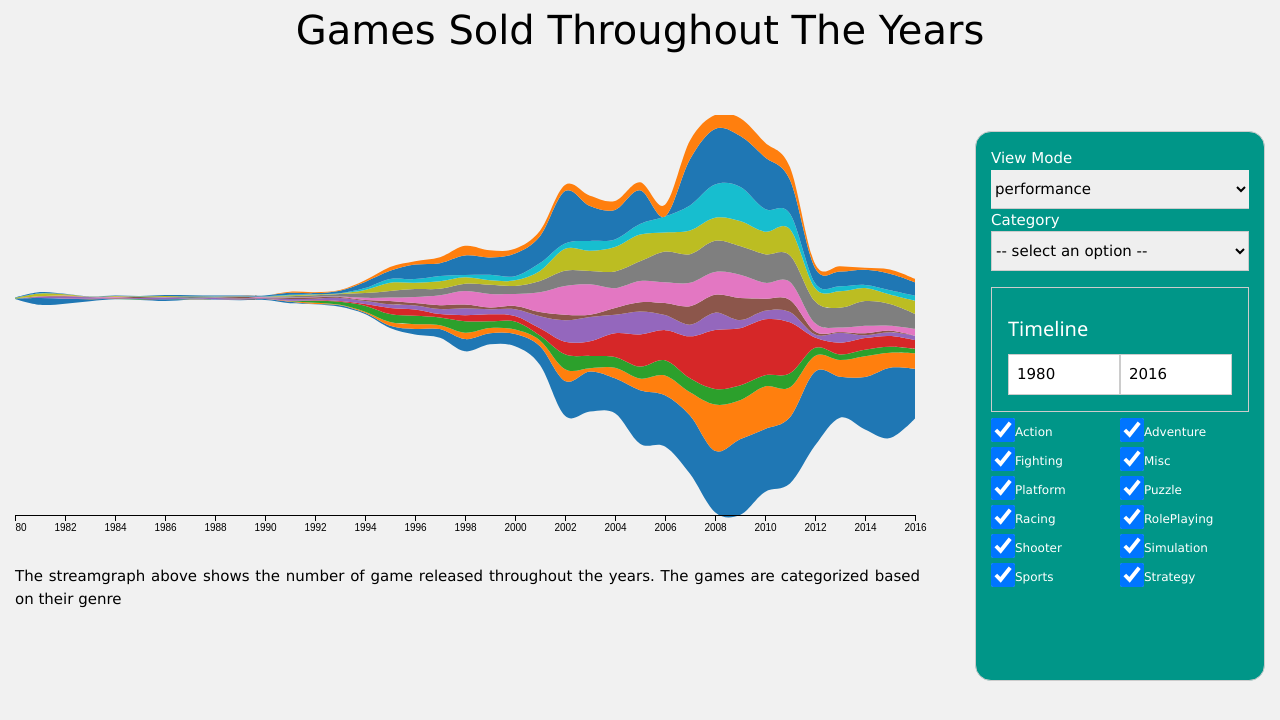
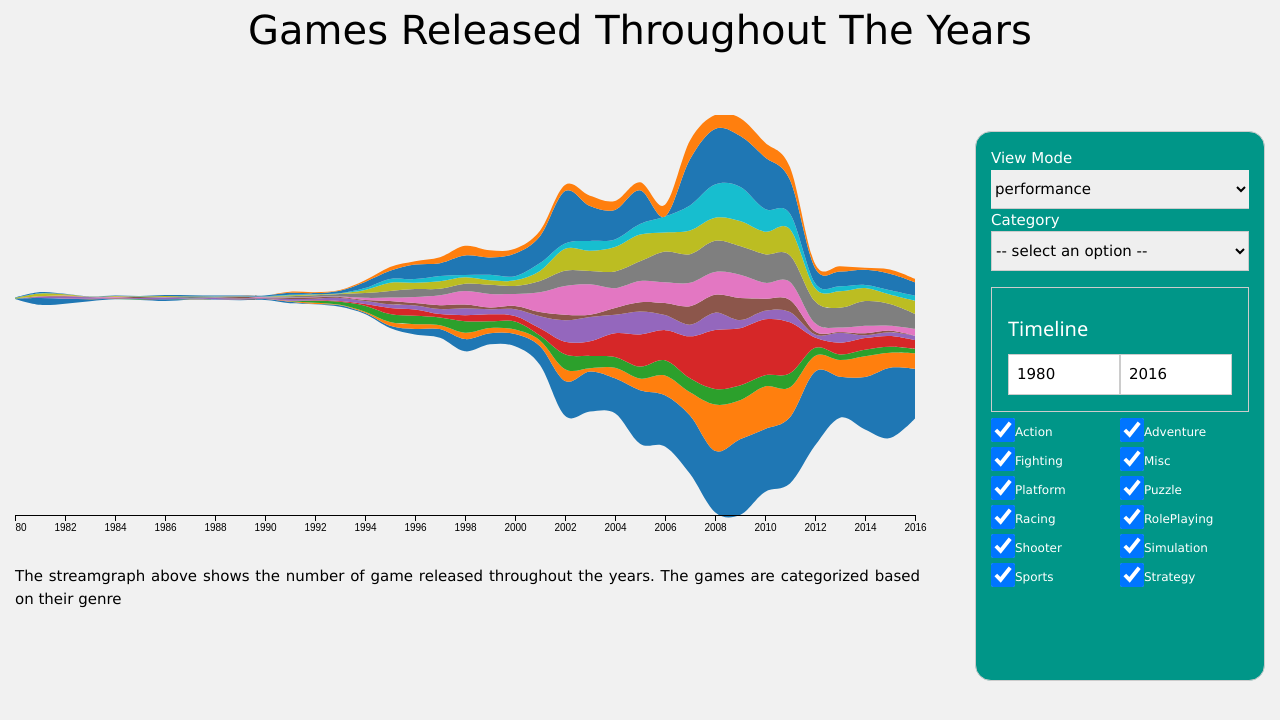
Before and after one commit to monstergelo/monstergelo.github.io, a plain HTML site: page index.html in a window 1280 px wide. Drawn offline with nearby package versions, Linux system fonts and the light colour scheme.

Commit message:
add complete narration

```diff
--- a/index.html
+++ b/index.html
@@ -99,114 +99,114 @@
 async function main(){
 	var supplementary = {
 		'action':{
-			'narration': 'dummy0',
-			'title': 'title dummy0'
+			'title': 'Action Games Released Throughout The Years',
+			'narration': 'The streamgraph above shows the number of game released throughout the years. The games shown are only games categorized as action game. The data are categorized based on their sales performance'
 		},
 		'adventure':{
-			'narration': 'dummy1',
-			'title': 'title dummy1'
+			'title': 'Adventure Games Released Throughout The Years',
+			'narration': 'The streamgraph above shows the number of game released throughout the years. The games shown are only games categorized as adventure game. The data are categorized based on their sales performance'
 		},
 		'fighting':{
-			'narration': 'dummy2',
-			'title': 'title dummy2'
+			'title': 'Fighting Games Released Throughout The Years',
+			'narration': 'The streamgraph above shows the number of game released throughout the years. The games shown are only games categorized as fighting game. The data are categorized based on their sales performance'
 		},
 		'misc':{
-			'narration': 'dummy3',
-			'title': 'title dummy3'
+			'title': 'Miscellaneous Games Released Throughout The Years',
+			'narration': 'The streamgraph above shows the number of game released throughout the years. The games shown are only games outside defined category(action, adventure, fighting, platformer, puzzle, racing, roleplating, shooter, simulation, sport, strategy). The data are categorized based on their sales performance'
 		},
 		'platformer':{
-			'narration': 'dummy4',
-			'title': 'title dummy4'
+			'title': 'Platformer Games Released Throughout The Years',
+			'narration': 'The streamgraph above shows the number of game released throughout the years. The games shown are only games categorized as platformer game. The data are categorized based on their sales performance'
 		},
 		'puzzle':{
-			'narration': 'dummy5',
-			'title': 'title dummy5'
+			'title': 'Puzzle Games Released Throughout The Years',
+			'narration': 'The streamgraph above shows the number of game released throughout the years. The games shown are only games categorized as puzzle game. The data are categorized based on their sales performance'
 		},
 		'racing':{
-			'narration': 'dummy6',
-			'title': 'title dummy6'
+			'title': 'Racing Games Released Throughout The Years',
+			'narration': 'The streamgraph above shows the number of game released throughout the years. The games shown are only games categorized as racing game. The data are categorized based on their sales performance'
 		},
 		'roleplaying':{
-			'narration': 'dummy7',
-			'title': 'title dummy7'
+			'title': 'Role-Playing Games Released Throughout The Years',
+			'narration': 'The streamgraph above shows the number of game released throughout the years. The games shown are only games categorized as roleplaying game. The data are categorized based on their sales performance'
 		},
 		'shooter':{
-			'narration': 'dummy8',
-			'title': 'title dummy8'
+			'title': 'Shooter Games Released Throughout The Years',
+			'narration': 'The streamgraph above shows the number of game released throughout the years. The games shown are only games categorized as shooter game. The data are categorized based on their sales performance'
 		},
 		'simulation':{
-			'narration': 'dummy9',
-			'title': 'title dummy9'
+			'title': 'Simulation Games Released Throughout The Years',
+			'narration': 'The streamgraph above shows the number of game released throughout the years. The games shown are only games categorized as simulation game. The data are categorized based on their sales performance'
 		},
 		'sport':{
-			'narration': 'dummy10',
-			'title': 'title dummy10'
+			'title': 'Sport Games Released Throughout The Years',
+			'narration': 'The streamgraph above shows the number of game released throughout the years. The games shown are only games categorized as sport game. The data are categorized based on their sales performance'
 		},
 		'strategy':{
-			'narration': 'dummy11',
-			'title': 'title dummy11'
+			'title': 'Strategy Games Released Throughout The Years',
+			'narration': 'The streamgraph above shows the number of game released throughout the years. The games shown are only games categorized as strategy game. The data are categorized based on their sales performance'
 		},
 		'all sales':{
-			'title': 'Games Sold Throughout The Years',
+			'title': 'Games Released Throughout The Years',
 			'narration': 'The streamgraph above shows the number of game released throughout the years. The games are categorized based on their genre'
 		},
 		'excellent':{
-			'title': 'Games Sold With Excellent Sales Throughout The Years',
+			'title': 'Games Released With Excellent Sales Throughout The Years',
 			'narration': 'The streamgraph above shows the number of game released throughout the years.'+
 			'In this graph particularly only those with excellent sales are counted. The games are categorized based on their genre'
 		},
 		'very good':{
-			'title': 'Games Sold With Very Good Sales Throughout The Years',
+			'title': 'Games Released With Very Good Sales Throughout The Years',
 			'narration': 'The streamgraph above shows the number of game released throughout the years.'+
 			'In this graph particularly only those with very good sales are counted. The games are categorized based on their genre'
 		},
 		'well above average':{
-			'title': 'Games Sold With Well Above Average Sales Throughout The Years',
+			'title': 'Games Released With Well Above Average Sales Throughout The Years',
 			'narration': 'The streamgraph above shows the number of game released throughout the years.'+
 			'In this graph particularly only those with well above average sales are counted. The games are categorized based on their genre'
 		},
 		'good':{
-			'title': 'Games Sold With Good Sales Throughout The Years',
+			'title': 'Games Released With Good Sales Throughout The Years',
 			'narration': 'The streamgraph above shows the number of game released throughout the years.'+
 			'In this graph particularly only those with good sales are counted. The games are categorized based on their genre'
 		},
 		'fairly good':{
-			'title': 'Games Sold With Fairly Good Sales Throughout The Years',
+			'title': 'Games Released With Fairly Good Sales Throughout The Years',
 			'narration': 'The streamgraph above shows the number of game released throughout the years.'+
 			'In this graph particularly only those with fairly good sales are counted. The games are categorized based on their genre'
 		},
 		'above average':{
-			'title': 'Games Sold With Above Average Sales Throughout The Years',
+			'title': 'Games Released With Above Average Sales Throughout The Years',
 			'narration': 'The streamgraph above shows the number of game released throughout the years.'+
 			'In this graph particularly only those with above average sales are counted. The games are categorized based on their genre'
 		},
 		'average':{
-			'title': 'Games Sold With Average Sales Throughout The Years',
+			'title': 'Games Released With Average Sales Throughout The Years',
 			'narration': 'The streamgraph above shows the number of game released throughout the years.'+
 			'In this graph particularly only those with average sales are counted. The games are categorized based on their genre'
 		},
 		'below average':{
-			'title': 'Games Sold With Below Average Sales Throughout The Years',
+			'title': 'Games Released With Below Average Sales Throughout The Years',
 			'narration': 'The streamgraph above shows the number of game released throughout the years.'+
 			'In this graph particularly only those with below average sales are counted. The games are categorized based on their genre'
 		},
 		'poor':{
-			'title': 'Games Sold With Poor Sales Throughout The Years',
+			'title': 'Games Released With Poor Sales Throughout The Years',
 			'narration': 'The streamgraph above shows the number of game released throughout the years.'+
 			'In this graph particularly only those with poor sales are counted. The games are categorized based on their genre'
 		},
 		'not good at all':{
-			'title': 'Games Sold With Not Good At All Sales Throughout The Years',
+			'title': 'Games Released With Not Good At All Sales Throughout The Years',
 			'narration': 'The streamgraph above shows the number of game released throughout the years.'+
 			'In this graph particularly only those with not good at all sales are counted. The games are categorized based on their genre'
 		},
 		'well below average':{
-			'title': 'Games Sold With Well Below Average Sales Throughout The Years',
+			'title': 'Games Released With Well Below Average Sales Throughout The Years',
 			'narration': 'The streamgraph above shows the number of game released throughout the years.'+
 			'In this graph particularly only those with well below average sales are counted. The games are categorized based on their genre'
 		},
 		'awful':{
-			'title': 'Games Sold With Awful Sales Throughout The Years',
+			'title': 'Games Released With Awful Sales Throughout The Years',
 			'narration': 'The streamgraph above shows the number of game released throughout the years.'+
 			'In this graph particularly only those with awful sales are counted. The games are categorized based on their genre'
 		}
```
